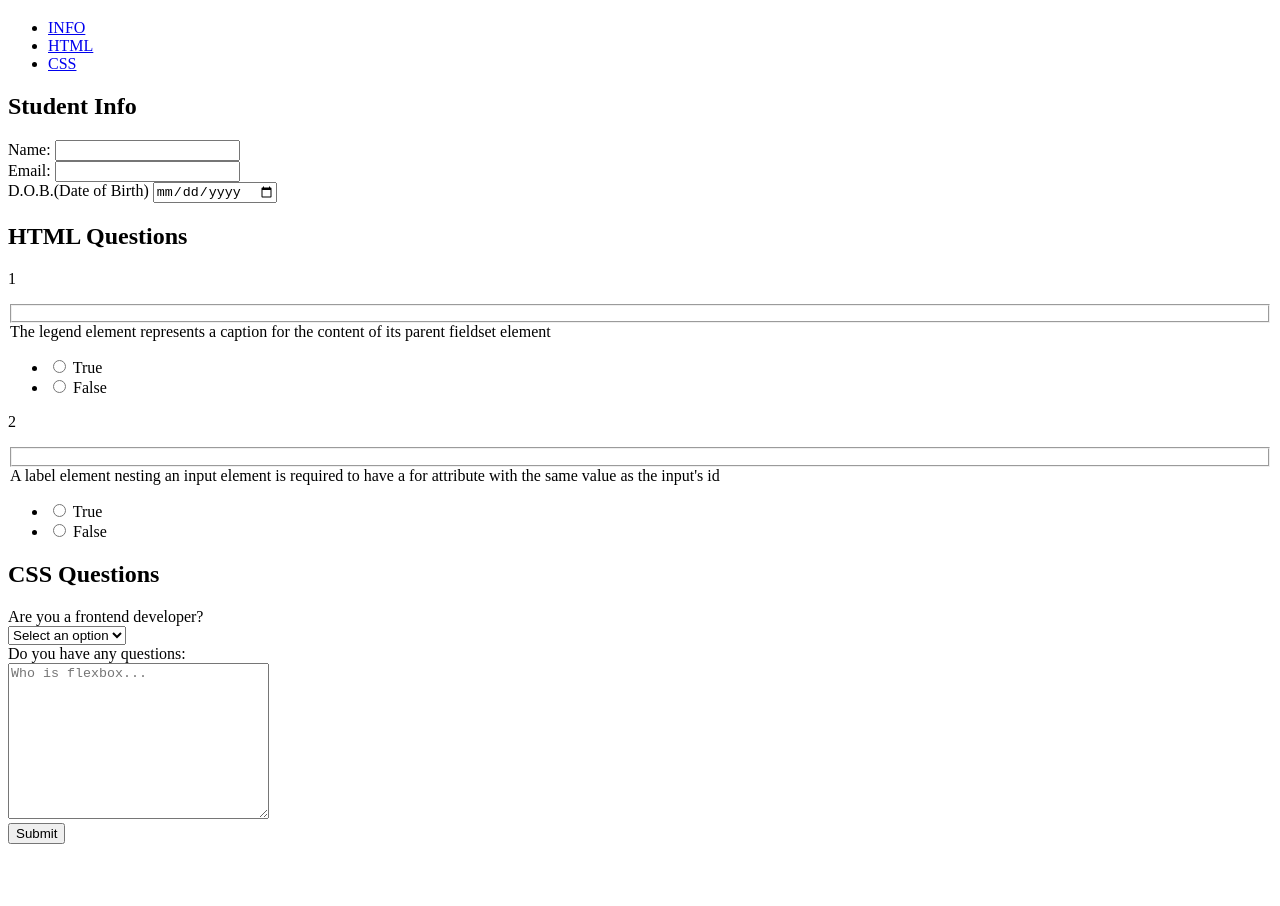
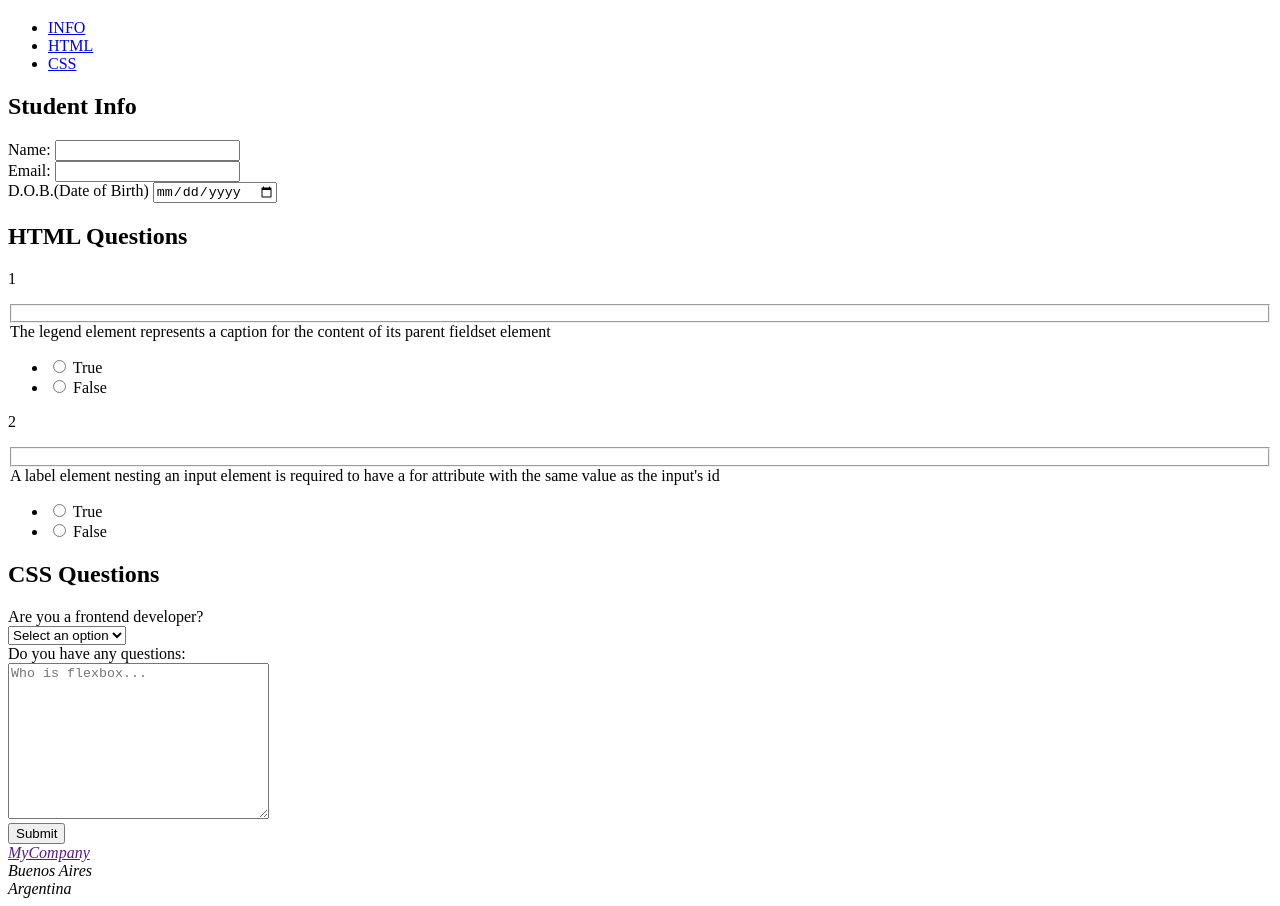
Before and after one commit to dev1-ish/accessibility-quiz, a plain HTML site: page index.html in a window 1280 px wide. Shown: the part 87-993 px from the top of the page. Before the commit the page ends 939 px from the top, so only its background shows below. Drawn offline with Linux system fonts and the light colour scheme.

Commit message:
[update] html completed

```diff
--- a/index.html
+++ b/index.html
@@ -100,5 +100,12 @@
             <input type='submit' value='Submit' />
         </form>
     </main>
+    <footer>
+        <address>
+            <a href=''>MyCompany</a><br>
+            Buenos Aires<br>
+            Argentina<br>
+        </address>
+    </footer>
 </body>
 </html>
```
